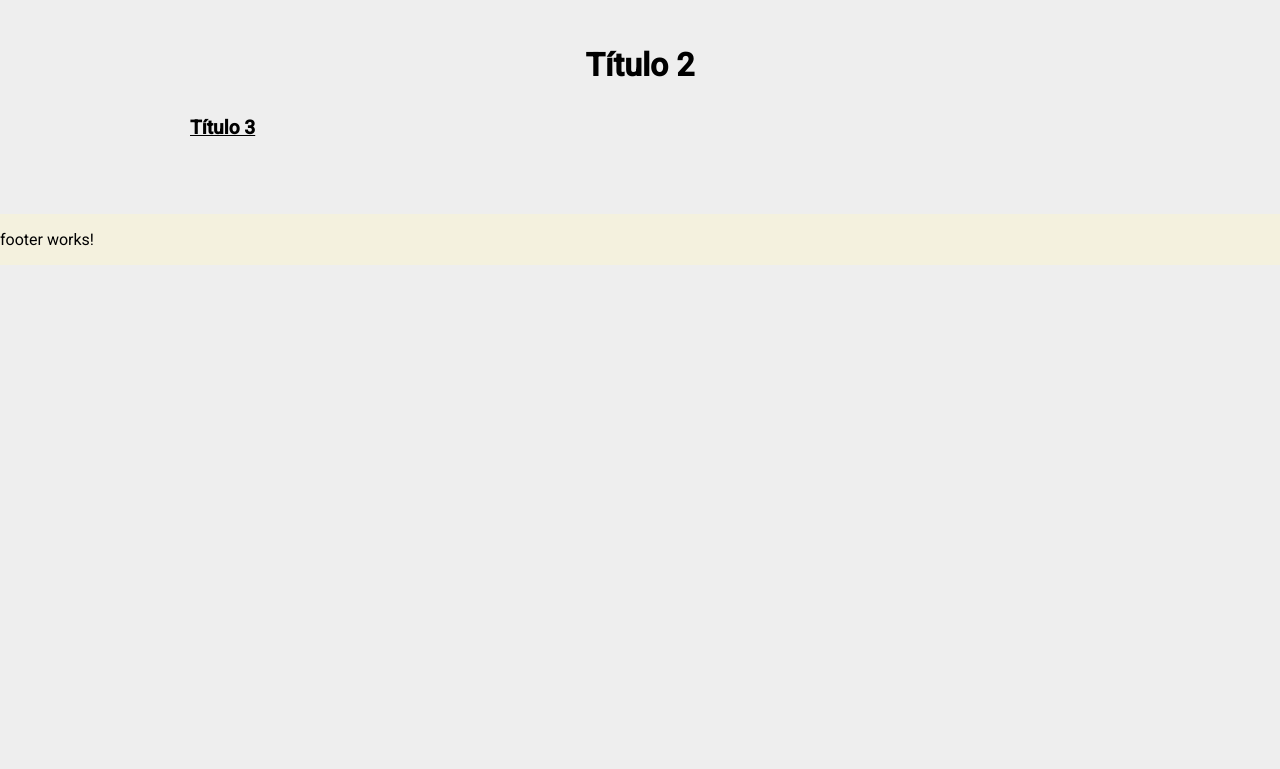
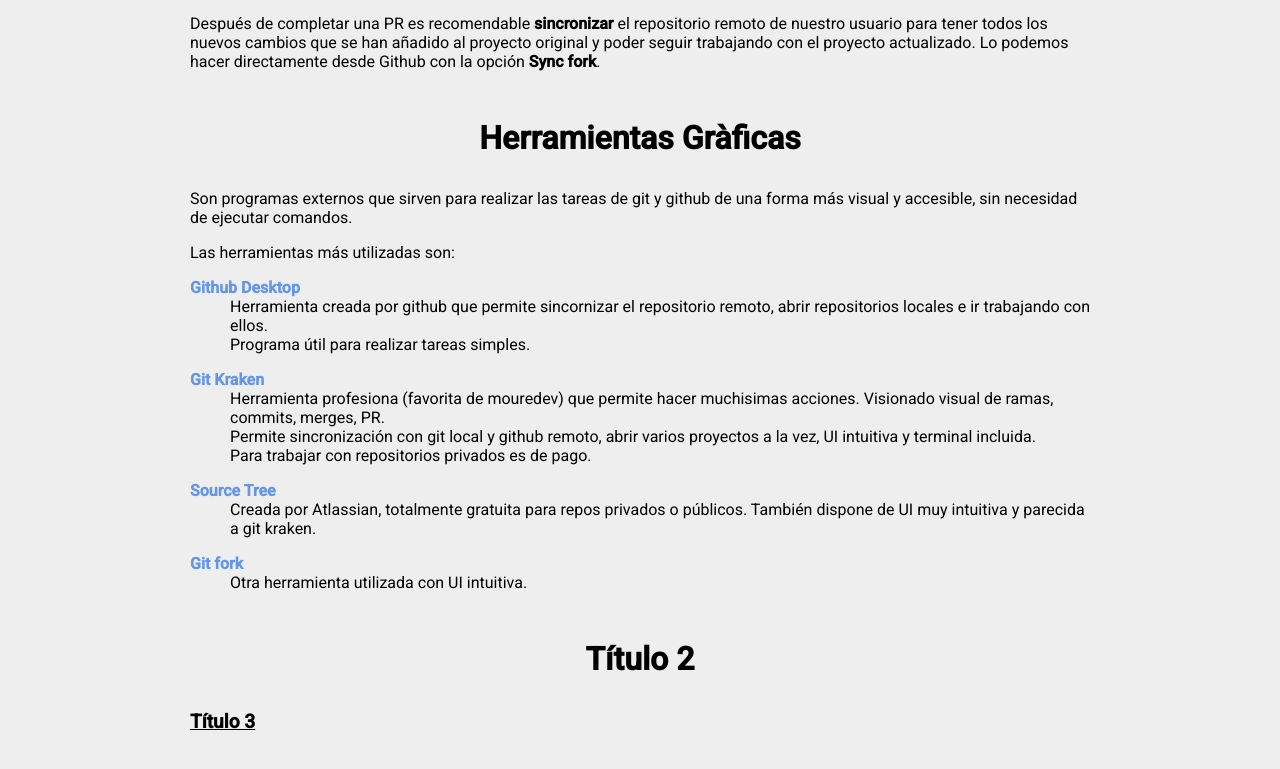
Before and after one commit to boboxanqui/Apuntes, an Angular app: page /git in a window 1280 px wide. Shown: the part 7162-7931 px from the top of the page. Before the commit the page ends 7427 px from the top, so only its background shows below. Built offline with nearby package versions, Linux system fonts and the light colour scheme.

Commit message:
Herramienta gráficas

```diff
--- a/src/app/pages/git/git.component.html
+++ b/src/app/pages/git/git.component.html
@@ -451,6 +451,8 @@
        rel="noopener noreferrer"
        class="link">markdown</a> para enriquezer el texto. También se acepta código HTML.</p>
 
+<p>El archivo <strong>readme</strong> de cualquier proyecto es el que se muestra nada más abrir el proyecto en Github, por lo que es aconsejable añadir la documentación o información a cerca del proyecto. El formato suele ser <i>readme.md</i> para que acepte el texto enriquecido de markdown. </p>
+
 <p>Se puede <strong>sincronizar un proyecto</strong> de git con Github, es decir de local a remoto o al revés, de Github
     a git. Para empezar a sincronizar proyectos en Github primero de todo debemos autenticarnos, lo más recomendable es
     hacerlo con SSH, consulta <a class="link"
@@ -527,6 +529,28 @@
 
 <p>Después de completar una PR es recomendable <strong>sincronizar</strong> el repositorio remoto de nuestro usuario para tener todos los nuevos cambios que se han añadido al proyecto original y poder seguir trabajando con el proyecto actualizado. Lo podemos hacer directamente desde Github con la opción <strong>Sync fork</strong>.</p>
 
+<h3 class="title-2">Herramientas Gràficas</h3>
+
+<p>Son programas externos que sirven para realizar las tareas de git y github de una forma más visual y accesible, sin necesidad de ejecutar comandos.</p>
+
+<p>Las herramientas más utilizadas son:</p>
+
+<dl>
+    <dt> <a href="https://desktop.github.com/" target="_blank" rel="noopener noreferrer" class="link">Github Desktop</a></dt>
+    <dd>Herramienta creada por github que permite sincornizar el repositorio remoto, abrir repositorios locales e ir trabajando con ellos. <br>
+    Programa útil para realizar tareas simples.</dd>
+
+    <dt><a href="https://www.gitkraken.com/" target="_blank" rel="noopener noreferrer" class="link">Git Kraken</a></dt>
+    <dd>Herramienta profesiona (favorita de mouredev) que permite hacer muchisimas acciones. Visionado visual de ramas, commits, merges, PR. <br>
+    Permite sincronización con git local y github remoto, abrir varios proyectos a la vez, UI intuitiva y terminal incluida. <br>
+    Para trabajar con repositorios privados es de pago.</dd>
+
+    <dt><a href="https://www.sourcetreeapp.com/" target="_blank" rel="noopener noreferrer" class="link">Source Tree</a></dt>
+    <dd>Creada por Atlassian, totalmente gratuita para repos privados o públicos. También dispone de UI muy intuitiva y parecida a git kraken.</dd>
+
+    <dt><a href="https://git-fork.com/" target="_blank" rel="noopener noreferrer" class="link">Git fork</a></dt>
+    <dd>Otra herramienta utilizada con UI intuitiva.</dd>
+</dl>
 
 
 <h3 class="title-2">Título 2</h3>
```
